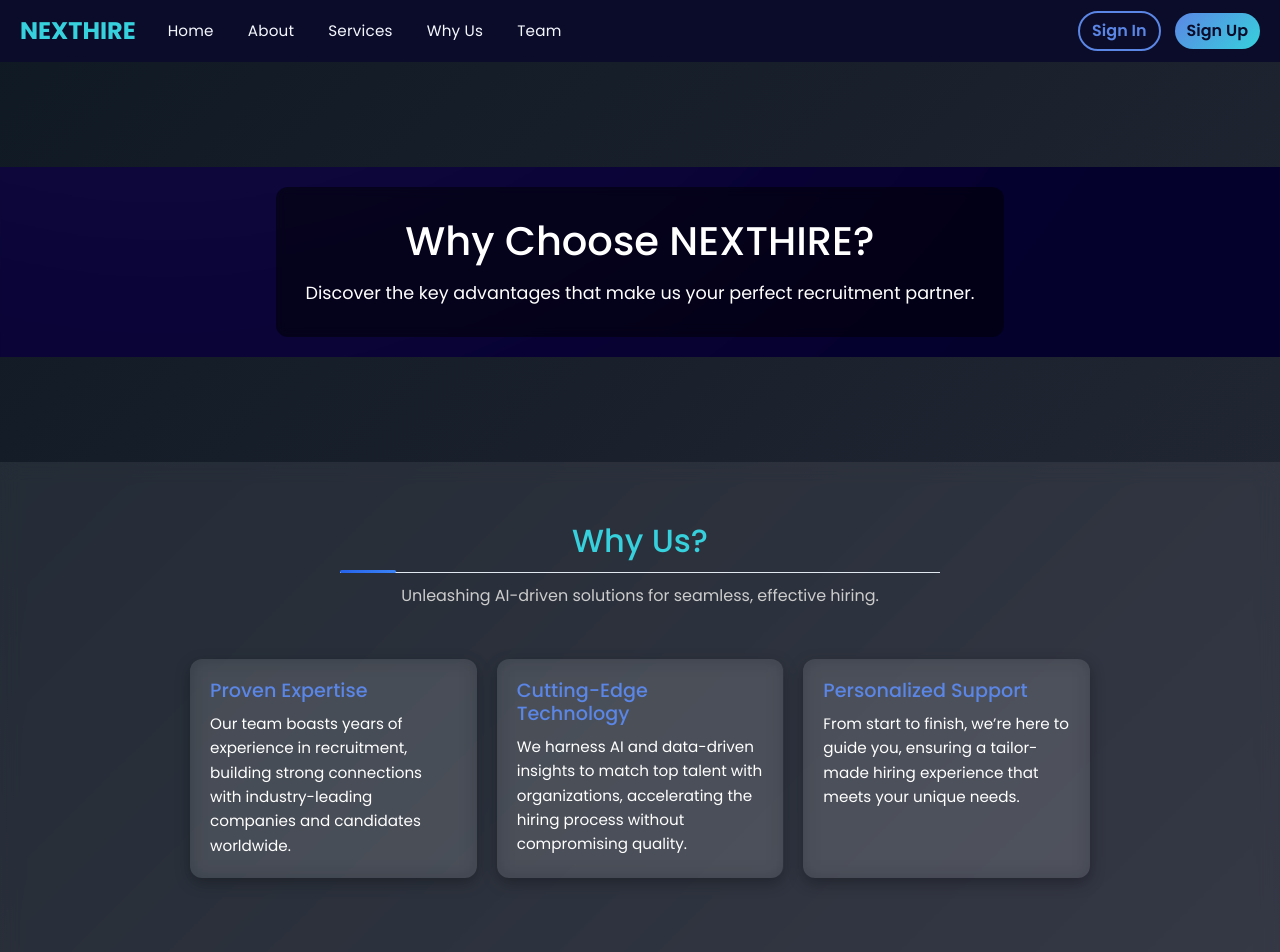
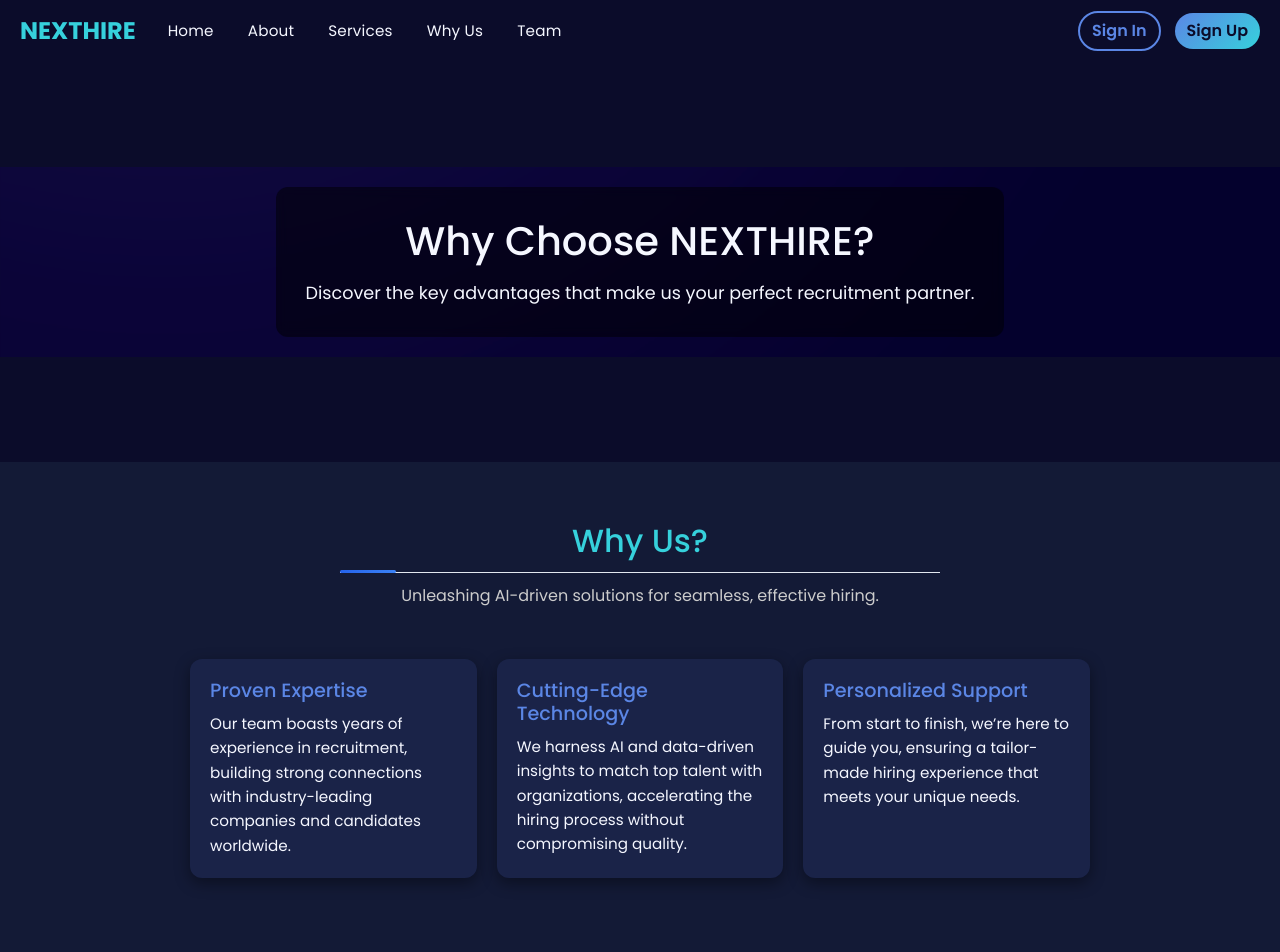
Before and after one commit to hamoudachekir/ai-recruiter-platform, a React (Vite) app in the folder Frontend/: page /why in a window 1280 px wide. Shown: the top 952 px of the page. Built offline with nearby package versions, Linux system fonts and the light colour scheme; no server answers.

Commit message:
refactor: convert About/Service/Why pages to shared theme variables

```diff
--- a/Frontend/src/pages/About/About.css
+++ b/Frontend/src/pages/About/About.css
@@ -2,8 +2,8 @@
 
 /* Container for entire about page */
 .about-container {
-  background: linear-gradient(135deg, #0f1923 0%, #2e2f3e 100%);
-  color: #ffffff;
+  background: var(--bg);
+  color: var(--text);
   min-height: 100vh;
 }
 
@@ -65,7 +65,7 @@
 /* Main About Section */
 .about-main {
   padding: 60px 20px;
-  background: rgba(255, 255, 255, 0.07);
+  background: var(--surface);
   backdrop-filter: blur(10px);
 }
 
@@ -78,11 +78,11 @@
 .section-title {
   font-size: 2rem;
   margin-bottom: 10px;
-  color: #36d1dc;
+  color: var(--accent);
 }
 
 .section-subtitle {
-  color: #ccc;
+  color: var(--text-muted);
   font-size: 1rem;
   line-height: 1.6;
 }
@@ -97,12 +97,12 @@
 
 /* Glass Cards */
 .glass-card {
-  background: rgba(255, 255, 255, 0.08);
+  background: var(--surface-2);
   backdrop-filter: blur(10px);
   border-radius: 12px;
   padding: 20px;
   transition: transform 0.3s ease;
-  box-shadow: 0 5px 15px rgba(0, 0, 0, 0.3);
+  box-shadow: 0 5px 15px var(--shadow);
 }
 
 .glass-card:hover {
@@ -110,13 +110,13 @@
 }
 
 .glass-card h3 {
-  color: #5b86e5;
+  color: var(--accent-2);
   margin-bottom: 10px;
   font-size: 1.2rem;
 }
 
 .glass-card p {
-  color: #fff;
+  color: var(--text);
   font-size: 0.95rem;
   line-height: 1.6;
 }
--- a/Frontend/src/pages/Service/Service.css
+++ b/Frontend/src/pages/Service/Service.css
@@ -9,8 +9,8 @@
 
 /* Container for entire service page */
 .service-container {
-  background: linear-gradient(135deg, #0f1923 0%, #2e2f3e 100%);
-  color: #ffffff;
+  background: var(--bg);
+  color: var(--text);
   min-height: 100vh;
 }
 
@@ -73,7 +73,7 @@
 /* Main Service Section */
 .service-main {
   padding: 60px 20px;
-  background: rgba(255, 255, 255, 0.07);
+  background: var(--surface);
   backdrop-filter: blur(10px);
 }
 
@@ -87,11 +87,11 @@
 .section-title {
   font-size: 2rem;
   margin-bottom: 10px;
-  color: #36d1dc;
+  color: var(--accent);
 }
 
 .section-subtitle {
-  color: #ccc;
+  color: var(--text-muted);
   font-size: 1rem;
   line-height: 1.6;
 }
@@ -107,12 +107,12 @@
 
 /* Glass Card */
 .glass-card {
-  background: rgba(255, 255, 255, 0.08);
+  background: var(--surface-2);
   backdrop-filter: blur(10px);
   border-radius: 12px;
   padding: 20px;
   transition: transform 0.3s ease;
-  box-shadow: 0 5px 15px rgba(0, 0, 0, 0.3);
+  box-shadow: 0 5px 15px var(--shadow);
   margin-bottom: 20px; /* Optional spacing */
 }
 
@@ -121,13 +121,13 @@
 }
 
 .glass-card h3 {
-  color: #5b86e5;
+  color: var(--accent-2);
   margin-bottom: 10px;
   font-size: 1.2rem;
 }
 
 .glass-card p {
-  color: #fff;
+  color: var(--text);
   font-size: 0.95rem;
   line-height: 1.6;
 }
--- a/Frontend/src/pages/Why/Why.css
+++ b/Frontend/src/pages/Why/Why.css
@@ -2,8 +2,8 @@
 
 /* Container for entire Why page */
 .why-container {
-  background: linear-gradient(135deg, #0f1923 0%, #2e2f3e 100%);
-  color: #ffffff;
+  background: var(--bg);
+  color: var(--text);
   min-height: 100vh;
 }
 
@@ -66,7 +66,7 @@
 /* Main Why Section */
 .why-main {
   padding: 60px 20px;
-  background: rgba(255, 255, 255, 0.07);
+  background: var(--surface);
   backdrop-filter: blur(10px);
 }
 
@@ -79,11 +79,11 @@
 .section-title {
   font-size: 2rem;
   margin-bottom: 10px;
-  color: #36d1dc;
+  color: var(--accent);
 }
 
 .section-subtitle {
-  color: #ccc;
+  color: var(--text-muted);
   font-size: 1rem;
   line-height: 1.6;
 }
@@ -99,12 +99,12 @@
 
 /* Glass Card */
 .glass-card {
-  background: rgba(255, 255, 255, 0.08);
+  background: var(--surface-2);
   backdrop-filter: blur(10px);
   border-radius: 12px;
   padding: 20px;
   transition: transform 0.3s ease;
-  box-shadow: 0 5px 15px rgba(0, 0, 0, 0.3);
+  box-shadow: 0 5px 15px var(--shadow);
 }
 
 .glass-card:hover {
@@ -113,13 +113,13 @@
 
 .glass-card h3,
 .glass-card h4 {
-  color: #5b86e5;
+  color: var(--accent-2);
   margin-bottom: 10px;
   font-size: 1.2rem;
 }
 
 .glass-card p {
-  color: #fff;
+  color: var(--text);
   font-size: 0.95rem;
   line-height: 1.6;
 }
```
